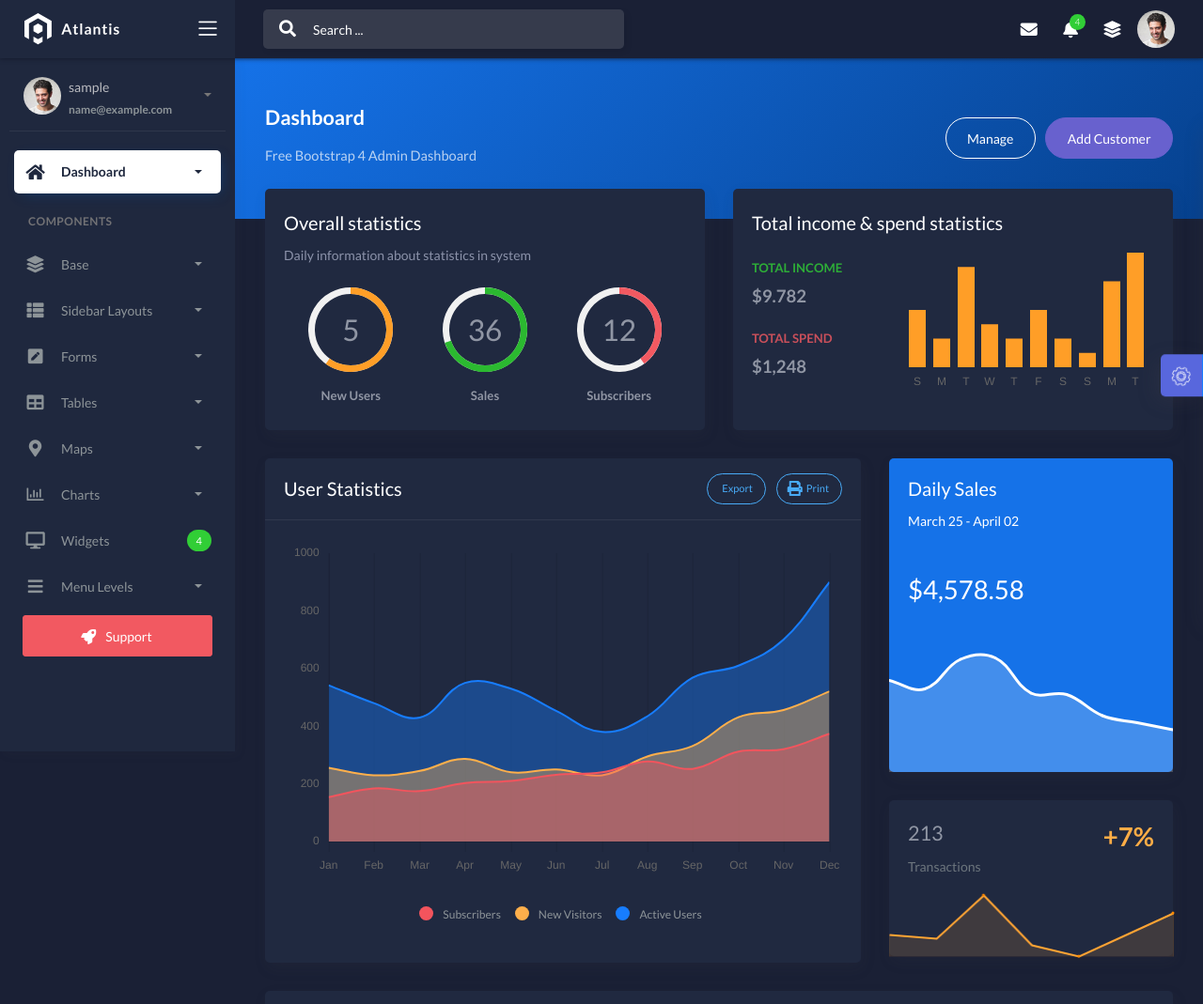
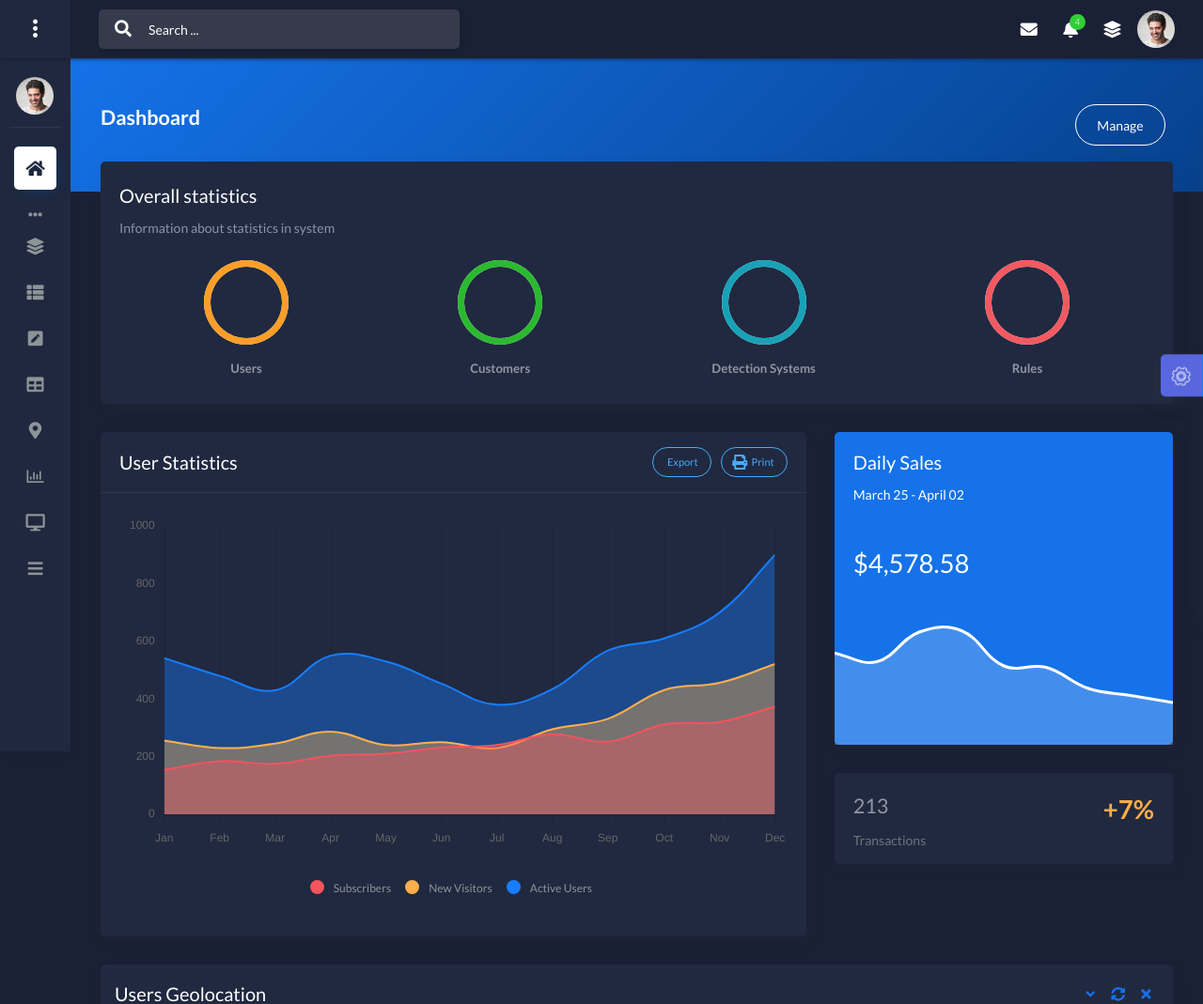
Before and after one commit to serpaldom/Raizo, a Django app: page / in a window 1280 px wide. Shown: the top 1069 px of the page at 94% size. Run offline with Django 3.2, Linux system fonts and the light colour scheme; the visitor is signed in with stand-in values (Sample User, id 1); some libraries are stand-ins or nearby versions.

Commit message:
13/05/2023

```diff
--- a/apps/home/views.py
+++ b/apps/home/views.py
@@ -8,12 +8,12 @@ from django.contrib.auth.decorators import login_required
 from django.http import HttpResponse, HttpResponseRedirect
 from django.template import loader
 from django.urls import reverse
-
+from .models import Customer, DetectionSystem, Rule
+from django.contrib.auth.models import User
 
 @login_required(login_url="/login/")
 def index(request):
     context = {'segment': 'index'}
-
     html_template = loader.get_template('home/index.html')
     return HttpResponse(html_template.render(context, request))
 
@@ -26,10 +26,20 @@ def pages(request):
     try:
 
         load_template = request.path.split('/')[-1]
-
         if load_template == 'admin':
             return HttpResponseRedirect(reverse('admin:index'))
         context['segment'] = load_template
+
+        if load_template == 'index.html':  # Aquí se especifica la plantilla donde se quiere agregar nclients
+            total_customers = Customer.objects.count()
+            total_users = User.objects.count()
+            total_detection_systems = DetectionSystem.objects.count()
+            total_rules = Rule.objects.count()
+
+            context['total_customers'] = total_customers
+            context['total_users'] = total_users
+            context['total_detection_systems'] = total_detection_systems
+            context['total_rules'] = total_rules
 
         html_template = loader.get_template('home/' + load_template)
         return HttpResponse(html_template.render(context, request))
--- a/apps/templates/accounts/login.html
+++ b/apps/templates/accounts/login.html
@@ -1,5 +1,5 @@
 
-{% extends "layouts/base.html" %}
+{% extends "layouts/base-fullscreen.html" %}
 
 {% block title %} Login {% endblock title %}
 
--- a/apps/templates/home/index.html
+++ b/apps/templates/home/index.html
@@ -13,59 +13,38 @@
 				<div class="d-flex align-items-left align-items-md-center flex-column flex-md-row">
 					<div>
 						<h2 class="text-white pb-2 fw-bold">Dashboard</h2>
-						<h5 class="text-white op-7 mb-2">Free Bootstrap 4 Admin Dashboard</h5>
 					</div>
 					<div class="ml-md-auto py-2 py-md-0">
-						<a href="#" class="btn btn-white btn-border btn-round mr-2">Manage</a>
-						<a href="#" class="btn btn-secondary btn-round">Add Customer</a>
+						<a href="/admin" class="btn btn-white btn-border btn-round mr-2">Manage</a>
 					</div>
 				</div>
 			</div>
 		</div>
 		<div class="page-inner mt--5">
 			<div class="row mt--2">
-				<div class="col-md-6">
+				<div class="col-md-12">
 					<div class="card full-height">
 						<div class="card-body">
 							<div class="card-title">Overall statistics</div>
-							<div class="card-category">Daily information about statistics in system</div>
+							<div class="card-category">Information about statistics in system</div>
 							<div class="d-flex flex-wrap justify-content-around pb-2 pt-4">
 								<div class="px-2 pb-2 pb-md-0 text-center">
 									<div id="circles-1"></div>
-									<h6 class="fw-bold mt-3 mb-0">New Users</h6>
+									<h6 class="fw-bold mt-3 mb-0">Users</h6>
 								</div>
 								<div class="px-2 pb-2 pb-md-0 text-center">
 									<div id="circles-2"></div>
-									<h6 class="fw-bold mt-3 mb-0">Sales</h6>
+									<h6 class="fw-bold mt-3 mb-0">Customers</h6>
 								</div>
 								<div class="px-2 pb-2 pb-md-0 text-center">
 									<div id="circles-3"></div>
-									<h6 class="fw-bold mt-3 mb-0">Subscribers</h6>
+									<h6 class="fw-bold mt-3 mb-0">Detection Systems</h6>
 								</div>
-							</div>
-						</div>
-					</div>
-				</div>
-				<div class="col-md-6">
-					<div class="card full-height">
-						<div class="card-body">
-							<div class="card-title">Total income & spend statistics</div>
-							<div class="row py-3">
-								<div class="col-md-4 d-flex flex-column justify-content-around">
-									<div>
-										<h6 class="fw-bold text-uppercase text-success op-8">Total Income</h6>
-										<h3 class="fw-bold">$9.782</h3>
-									</div>
-									<div>
-										<h6 class="fw-bold text-uppercase text-danger op-8">Total Spend</h6>
-										<h3 class="fw-bold">$1,248</h3>
-									</div>
+								<div class="px-2 pb-2 pb-md-0 text-center">
+									<div id="circles-4"></div>
+									<h6 class="fw-bold mt-3 mb-0">Rules</h6>
 								</div>
-								<div class="col-md-8">
-									<div id="chart-container">
-										<canvas id="totalIncomeChart"></canvas>
-									</div>
-								</div>
+								<!-- TODO: Watchers and Exceptions -->
 							</div>
 						</div>
 					</div>
@@ -534,13 +513,17 @@
 	<script src="/static/assets/js/demo.js"></script>
 
 	<script>
+		var totalUsers = {{ total_users|default:0 }};
+		var totalCustomers = {{ total_customers|default:0 }};
+		var totalDetectionSystems = {{ total_detection_systems|default:0 }};
+		var totalRules = {{ total_rules|default:0 }};
 		Circles.create({
 			id:'circles-1',
 			radius:45,
-			value:60,
+			value:100,
 			maxValue:100,
 			width:7,
-			text: 5,
+			text: totalUsers,
 			colors:['#f1f1f1', '#FF9E27'],
 			duration:400,
 			wrpClass:'circles-wrp',
@@ -552,10 +535,10 @@
 		Circles.create({
 			id:'circles-2',
 			radius:45,
-			value:70,
+			value:100,
 			maxValue:100,
 			width:7,
-			text: 36,
+			text: totalCustomers,
 			colors:['#f1f1f1', '#2BB930'],
 			duration:400,
 			wrpClass:'circles-wrp',
@@ -567,10 +550,25 @@
 		Circles.create({
 			id:'circles-3',
 			radius:45,
-			value:40,
+			value:100,
 			maxValue:100,
 			width:7,
-			text: 12,
+			text: totalDetectionSystems,
+			colors:['#f1f1f1', '#17a2b8'],
+			duration:400,
+			wrpClass:'circles-wrp',
+			textClass:'circles-text',
+			styleWrapper:true,
+			styleText:true
+		})
+
+		Circles.create({
+			id:'circles-4',
+			radius:45,
+			value:100,
+			maxValue:100,
+			width:7,
+			text: totalRules,
 			colors:['#f1f1f1', '#F25961'],
 			duration:400,
 			wrpClass:'circles-wrp',
--- a/apps/templates/includes/footer.html
+++ b/apps/templates/includes/footer.html
@@ -6,15 +6,15 @@
 							<li class="nav-item">
                                 <a class="nav-link"
                                    target="_blank"
-                                   href="https://appseed.us/product/atlantis-dark/django/">
-									Django Atlantis Dark
+                                   href="#">
+									Ryuk
 								</a>
 							</li>
 						</ul>
 					</nav>
 					<div class="copyright ml-auto">
-                        &copy; <a target="_blank" href="https://www.themekita.com">ThemeKita</a>
-                        - coded by <a target="_blank" href="https://appseed.us">AppSeed</a>
+                        &copy; <a target="_blank" href="#">Ryuk</a>
+                        - coded by <a target="_blank" href="#">Serpaldom</a>
 					</div>
 				</div>
             </footer>
--- a/apps/templates/includes/navigation.html
+++ b/apps/templates/includes/navigation.html
@@ -4,7 +4,7 @@
 			<!-- Logo Header -->
 			<div class="logo-header" data-background-color="dark2">
 
-				<a href="/" class="logo">
+				<a href="/index.html" class="logo">
 					<img src="/static/assets/img/logo.svg" alt="navbar brand" class="navbar-brand">
 				</a>
 				<button class="navbar-toggler sidenav-toggler ml-auto" type="button" data-toggle="collapse" data-target="collapse" aria-expanded="false" aria-label="Toggle navigation">
--- a/apps/templates/includes/sidebar.html
+++ b/apps/templates/includes/sidebar.html
@@ -288,12 +288,6 @@
 								</ul>
 							</div>
 						</li>
-						<li class="mx-4 mt-2">
-                            <a target="_blank"
-                               href="https://appseed.us/support/"
-                               class="btn btn-danger btn-block">
-                                <span class="btn-label mr-2"> <i class="fa fa-rocket"></i> </span>Support</a>
-						</li>
 					</ul>
 				{% else %}
 					<ul class="nav nav-primary">
--- a/apps/templates/layouts/base.html
+++ b/apps/templates/layouts/base.html
@@ -36,7 +36,7 @@
 
 </head>
 <body data-background-color="dark">
-	<div class="wrapper">
+	<div class="wrapper sidebar_minimize">
 
         {% include 'includes/navigation.html' %}
 
```
Also changed, not shown: apps/home/admin.py (+74 -1 lines), apps/home/models.py (+66 -1 lines), apps/templates/home/tables-data.html (+34 -1 lines), apps/templates/layouts/base-fullscreen.html (+66 -1 lines), apps/home/migrations/0001_initial.py (added), 1 other file.
